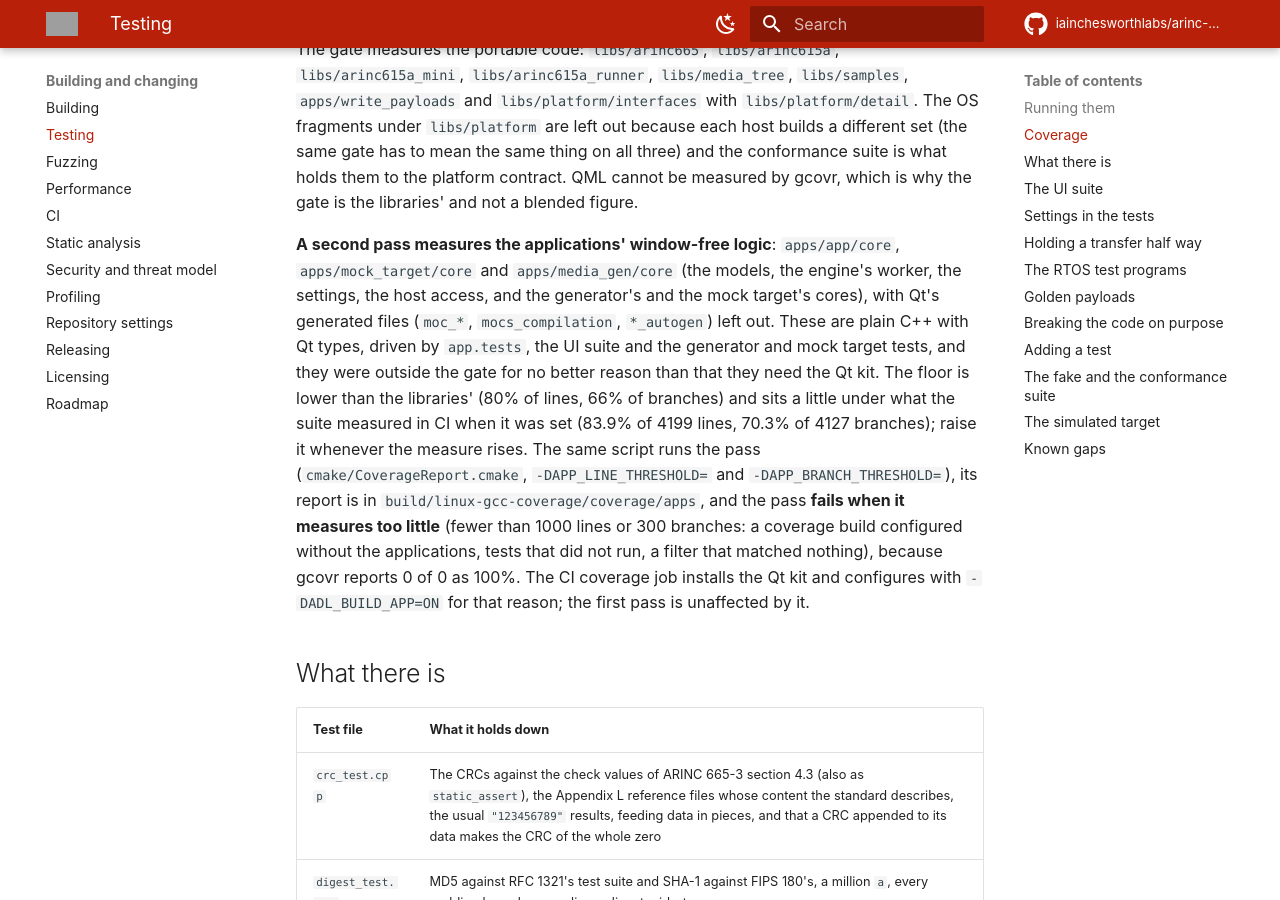
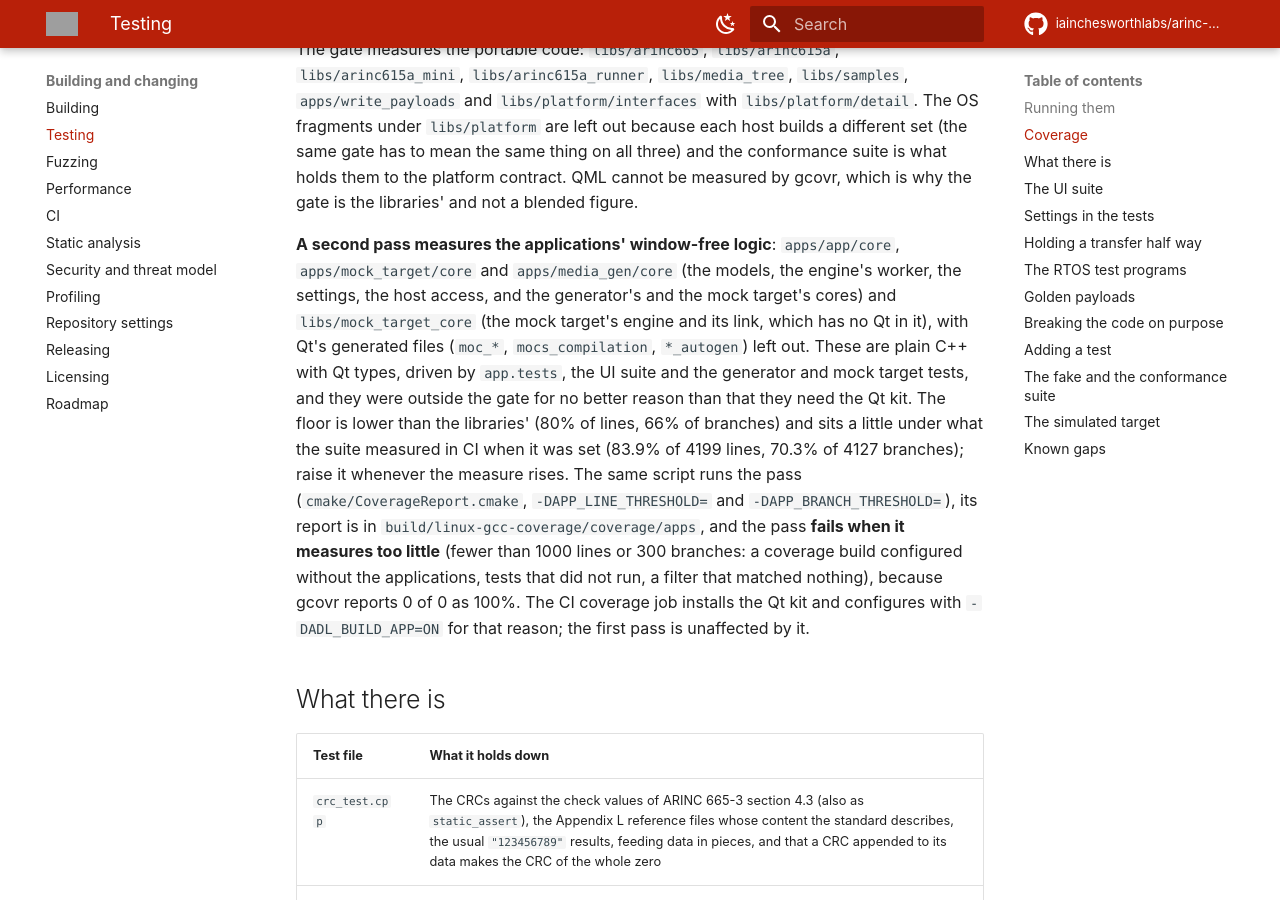
Before and after one commit to iainchesworthlabs/arinc-data-loader, an MkDocs documentation site: the page built from docs/testing.md, in a window 1280 px wide and 900 px high, scrolled down 2988 px. Built offline with MkDocs 1.6.1 and Material for MkDocs 9.7.7, drawn with Linux system fonts in a browser that asks for light colours; comment, search, counter and statistics services are not loaded; grey boxes are pictures that could not be loaded.

Commit message:
Measure the mock target's engine in the applications' coverage pass
The engine and the link left apps/mock_target/core, which the second
coverage pass measures, for libs/mock_target_core, which neither pass named.
The filter of the second pass now includes the library, at the same floor, so
the code that was measured is still measured. The pages that name the pass
say so.

Signed-off-by: Iain Chesworth <iain.chesworth@gmail.com>

```diff
--- a/docs/testing.md
+++ b/docs/testing.md
@@ -122,7 +122,8 @@ not a blended figure.
 
 **A second pass measures the applications' window-free logic**: `apps/app/core`,
 `apps/mock_target/core` and `apps/media_gen/core` (the models, the engine's worker, the settings, the
-host access, and the generator's and the mock target's cores), with Qt's generated files (`moc_*`,
+host access, and the generator's and the mock target's cores) and `libs/mock_target_core` (the mock
+target's engine and its link, which has no Qt in it), with Qt's generated files (`moc_*`,
 `mocs_compilation`, `*_autogen`) left out. These are plain C++ with Qt types, driven by `app.tests`,
 the UI suite and the generator and mock target tests, and they were outside the gate for no better
 reason than that they need the Qt kit. The floor is lower than the libraries' (80% of lines, 66% of branches) and sits a little under what the suite
```
Also changed, not shown: docs/ci.md (+1 -1 lines), 2 other files.
